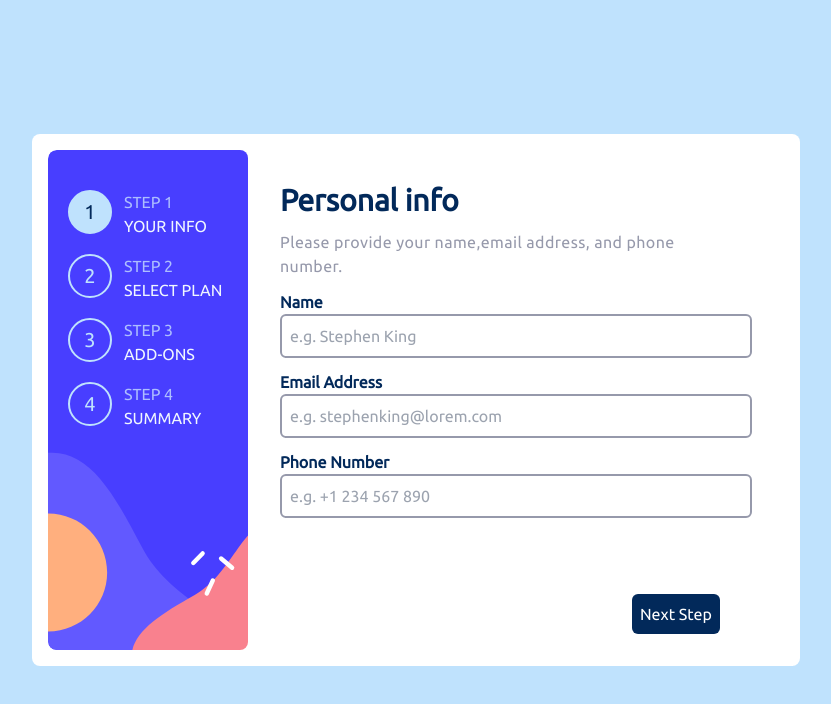
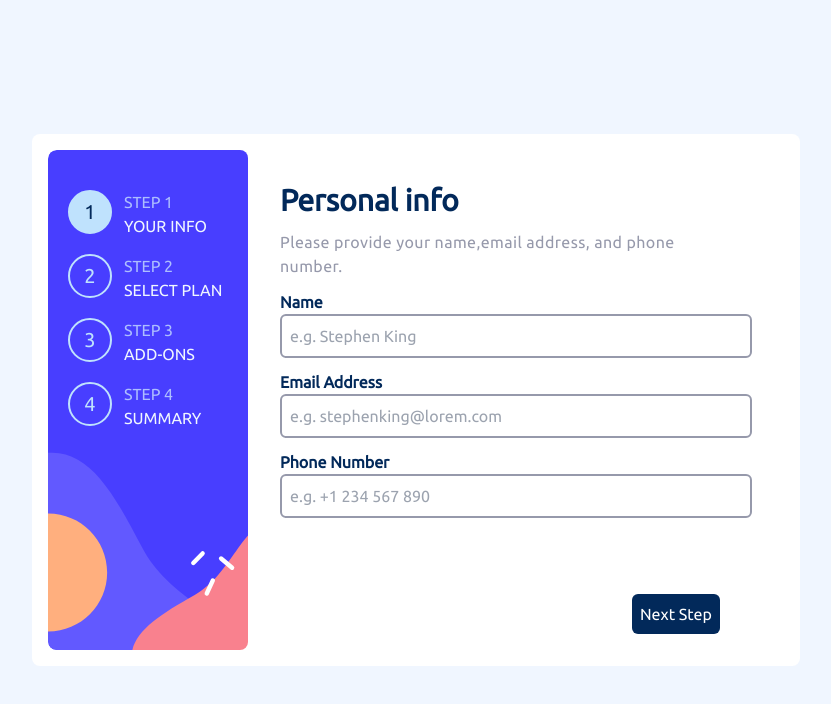
Before and after one commit to saifion33/multi-step-form, a React (Vite) app: page / in a window 1280 px wide. Shown: the top 704 px of the page, without its empty margins (224-1055 px from the left). Built offline with nearby package versions, Linux system fonts and the light colour scheme.

Commit message:
change app bg color

```diff
--- a/src/App.jsx
+++ b/src/App.jsx
@@ -16,7 +16,7 @@ function App() {
   }
   const step = useSelector(state => state.step.value)
   return (
-    <div className="bg-Lightblue font-ubuntu w-full h-[80vh] lg:h-[100vh] lg:flex lg:justify-center lg:items-center ">
+    <div className="bg-Magnolia font-ubuntu w-full h-[80vh] lg:h-[100vh] lg:flex lg:justify-center lg:items-center ">
       <div className="w-full lg:max-w-4xl lg:flex justify-center h-full lg:h-auto lg:justify-between lg:p-4 items-center lg:bg-white lg:w-[60%] lg:rounded-lg">
 
         <Stepbar />
```
